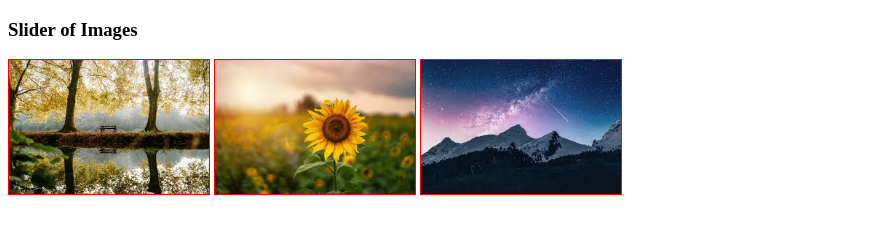
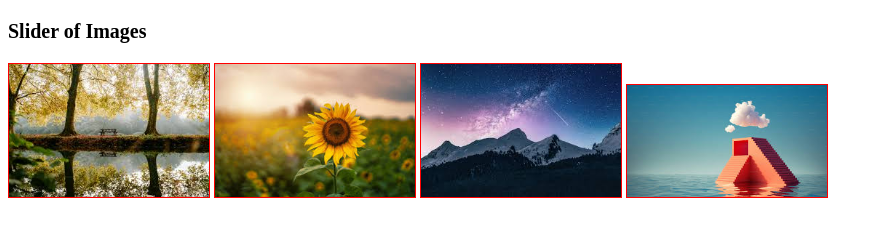
Before and after one commit to nazrul44088/my-slider-repo, a plain HTML site: page index.html in a window 1280 px wide. Shown: the whole page, without its empty margins (0-883 px from the left). Drawn offline with Linux system fonts and the light colour scheme.

Commit message:
commit changes

```diff
--- a/index.html
+++ b/index.html
@@ -11,5 +11,6 @@
     <img src="images/download (1).jpg" alt="">
     <img src="images/download.jpg" alt="">
     <img src="images/images.jpg" alt="">
+    <img src="images/img.jpg" alt="">
 </body>
 </html>
--- a/style.css
+++ b/style.css
@@ -1,4 +1,8 @@
 img{
     width: 200px;
     border: 1px solid red;
+    }
+h3{
+    columns: blue;
+    font-size: 20px;
 }
```
Also changed, not shown: images/img.jpg (added).
